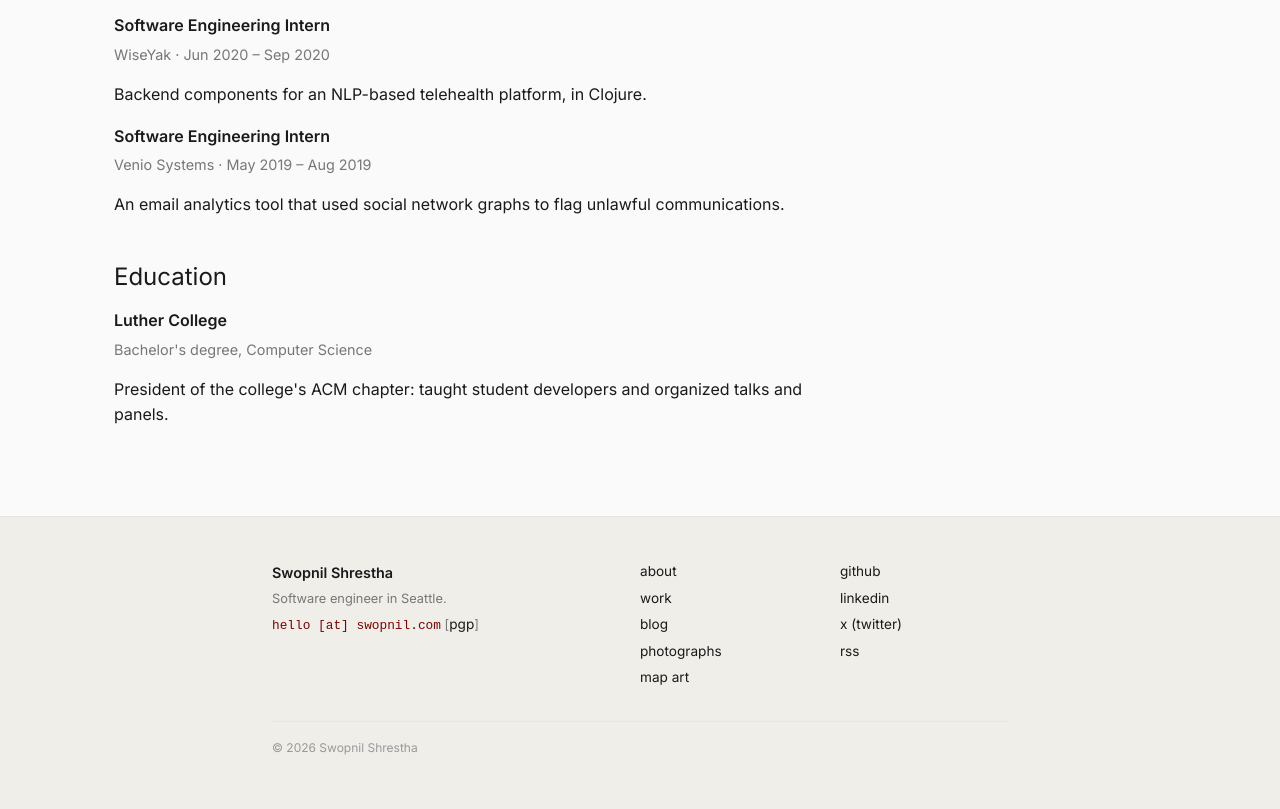
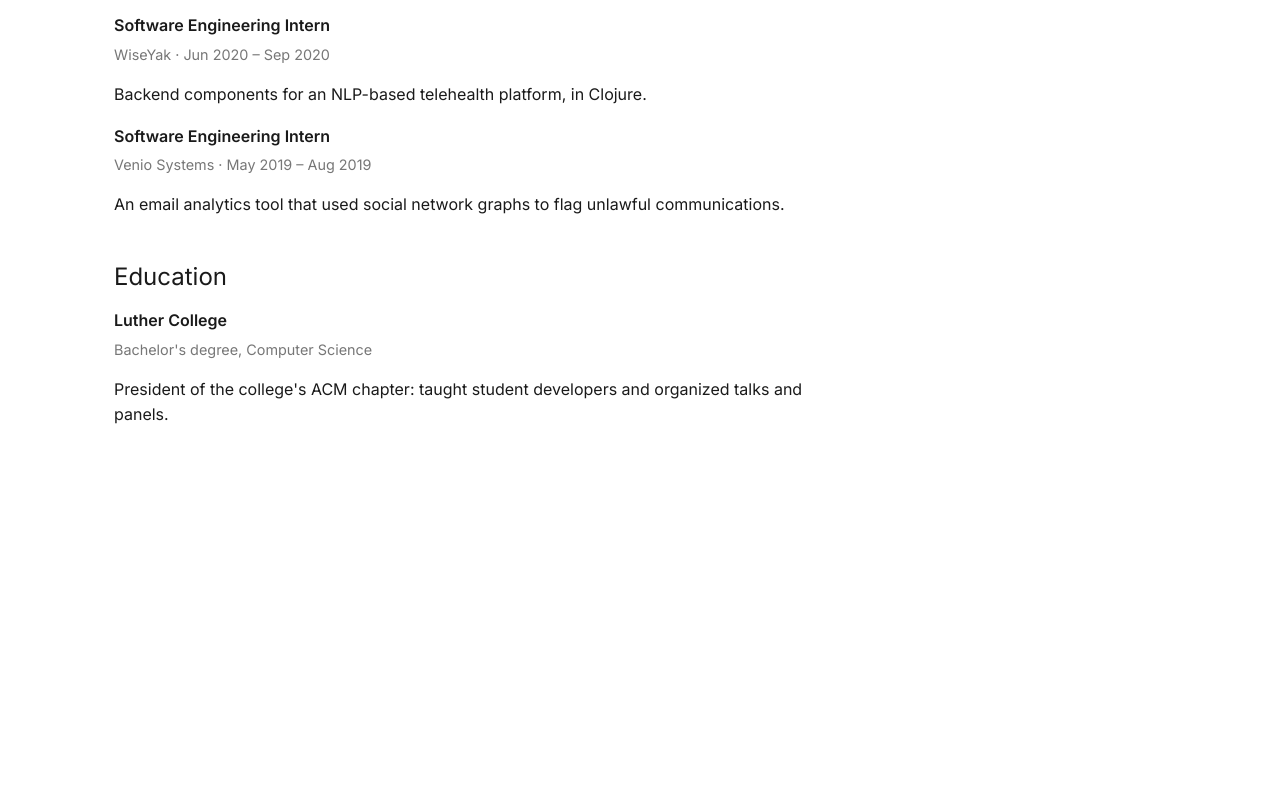
Before and after one commit to swopnilnep/swopnilnep.github.io, an Eleventy site: page src/work.html in a window 1280 px wide. Shown: the part 1683-2492 px from the top of the page. After the commit the page ends 2151 px from the top, so only its background shows below. Built offline with nearby package versions, Linux system fonts and the light colour scheme; Eleventy itself is replaced by a stand-in of ours; files that its build step writes are made by us from their sources.

Commit message:
Bare-bones: drop page background and site footer

```diff
--- a/src/_includes/footer.html
+++ /dev/null
@@ -1,23 +0,0 @@
-<footer class="site-footer">
-    <div class="footer-inner">
-        <div class="footer-col">
-            <span class="footer-name">Swopnil Shrestha</span>
-            <span>Software engineer in Seattle.</span>
-            <span><code>hello [at] swopnil.com</code> [<a href="/keys">pgp</a>]</span>
-        </div>
-        <nav class="footer-col" aria-label="Site">
-            <a href="https://swopnil.com">about</a>
-            <a href="https://swopnil.com/work">work</a>
-            <a href="https://swopnil.com/blog">blog</a>
-            <a href="https://pho.swopnil.com">photographs</a>
-            <a href="https://atlas.swopnil.com">map art</a>
-        </nav>
-        <nav class="footer-col" aria-label="Elsewhere">
-            <a href="https://github.com/swopnilnep" target="_blank" rel="noopener">github</a>
-            <a href="https://linkedin.com/in/swopnilnep" target="_blank" rel="noopener">linkedin</a>
-            <a href="https://x.com/swopnilnep" target="_blank" rel="noopener">x (twitter)</a>
-            <a href="/feed.xml">rss</a>
-        </nav>
-    </div>
-    <div class="footer-site">© {% year %} Swopnil Shrestha</div>
-</footer>
--- a/src/style.css
+++ b/src/style.css
@@ -1,7 +1,7 @@
 /* swopnil.com — shared minimalist system (matches pho.swopnil.com) */
 
 :root {
-  --bg: #fafafa;
+  color-scheme: light;
   --text: #1a1a1a;
   --muted: #777;
   --faint: #999;
@@ -11,18 +11,17 @@
   --code-text: maroon;
   --radius: 8px;
   --surface-hover: #f1f0ec;
-  --footer-bg: #efeee9;
   --sans: "Atlas Inter", Inter, system-ui, -apple-system, "Segoe UI", Roboto, sans-serif;
 }
 
-/* Bundled Inter (SIL OFL, /fonts/): UI text (nav, footer, controls). */
+/* Bundled Inter (SIL OFL, /fonts/): UI text (nav, controls). */
 @font-face { font-family: "Atlas Inter"; src: url("/fonts/inter-latin-400.woff2") format("woff2"); font-weight: 400; font-display: swap; }
 @font-face { font-family: "Atlas Inter"; src: url("/fonts/inter-latin-600.woff2") format("woff2"); font-weight: 600; font-display: swap; }
 
 /* Auto dark — unless the visitor has explicitly forced light. */
 @media (prefers-color-scheme: dark) {
   :root:not([data-theme="light"]) {
-    --bg: #141414;
+    color-scheme: dark;
     --text: #e6e6e6;
     --muted: #9a9a9a;
     --faint: #6a6a6a;
@@ -31,13 +30,12 @@
     --code-bg: #003338;
     --code-text: lightgray;
     --surface-hover: #262625;
-    --footer-bg: #0d0d0d;
   }
 }
 
 /* Manual dark override (persisted in localStorage). */
 :root[data-theme="dark"] {
-  --bg: #141414;
+  color-scheme: dark;
   --text: #e6e6e6;
   --muted: #9a9a9a;
   --faint: #6a6a6a;
@@ -46,7 +44,6 @@
   --code-bg: #003338;
   --code-text: lightgray;
   --surface-hover: #262625;
-  --footer-bg: #0d0d0d;
 }
 
 html {
@@ -58,7 +55,6 @@
   min-height: 100vh;
   display: flex;
   flex-direction: column;
-  background: var(--bg);
   color: var(--text);
   font-family: var(--sans);
   line-height: 1.6;
@@ -144,7 +140,7 @@
   padding-top: 1.6rem;
 }
 
-.site-nav, .site-footer, .theme-toggle, button, .post-meta, .post-date, .job-meta {
+.site-nav, .theme-toggle, button, .post-meta, .post-date, .job-meta {
   font-family: var(--sans);
 }
 
@@ -323,47 +319,6 @@
   .nav-projects { gap: 0.8rem; margin-right: 0.5rem; padding-left: 0.8rem; }
 }
 
-/* Footer — darker band, both themes */
-.site-footer {
-  flex-shrink: 0;
-  background: var(--footer-bg);
-  border-top: 1px solid var(--line);
-  padding: 2.75rem 1.5rem 3.25rem;
-  text-align: center;
-  margin-top: 3rem;
-  color: var(--muted);
-  font-size: 0.8rem;
-  line-height: 1.6;
-}
-
-.footer-inner {
-  max-width: 46rem;
-  margin: 0 auto;
-  display: grid;
-  grid-template-columns: 2fr 1fr 1fr;
-  align-items: start;
-  gap: 2rem;
-  text-align: left;
-}
-.footer-name { color: var(--text); font-weight: 600; font-size: 0.9rem; }
-.site-footer code { font-size: 0.8rem; background: none; padding: 0; }
-.footer-col { display: flex; flex-direction: column; gap: 0.3rem; }
-.site-footer a { color: var(--text); font-size: 0.85rem; }
-.site-footer a:hover { color: var(--accent); text-decoration: none; }
-.footer-site {
-  max-width: 46rem;
-  margin: 2rem auto 0;
-  padding-top: 1rem;
-  border-top: 1px solid var(--line);
-  font-size: 0.75rem;
-  color: var(--faint);
-  text-align: left;
-}
-@media (max-width: 640px) {
-  .footer-inner { grid-template-columns: 1fr 1fr; }
-  .footer-inner > .footer-col:first-child { grid-column: 1 / -1; }
-}
-
 /* Home landing — centered, narrow, high-contrast (bold heading, then body) */
 .home {
   flex: 1 0 auto;
--- a/src/work.html
+++ b/src/work.html
@@ -92,7 +92,6 @@
         </main>
     </div>
 
-    {% include "footer.html" %}
 
     <script src="/theme.js"></script>
 </body>
```
Also changed, not shown: src/_layouts/keys.html (+0 -1 lines), src/_layouts/post.html (+0 -1 lines), src/blog/index.html (+0 -1 lines).
